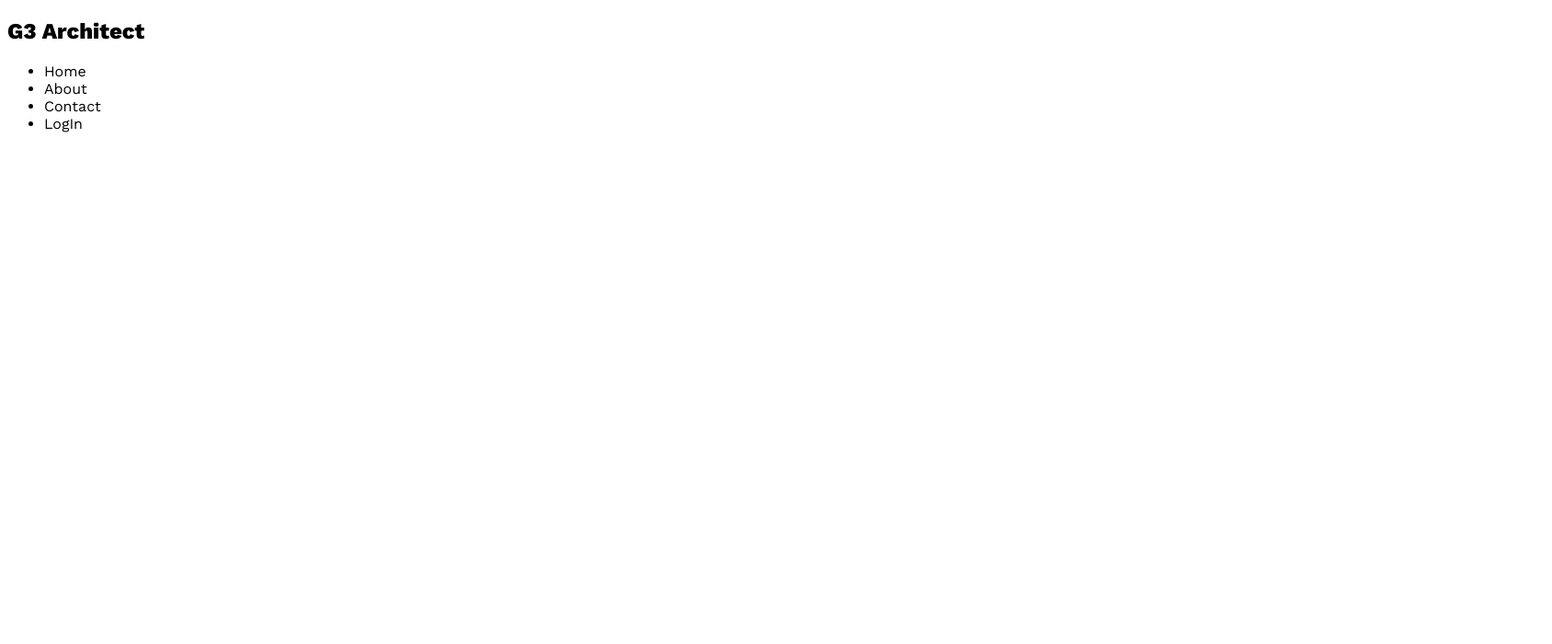
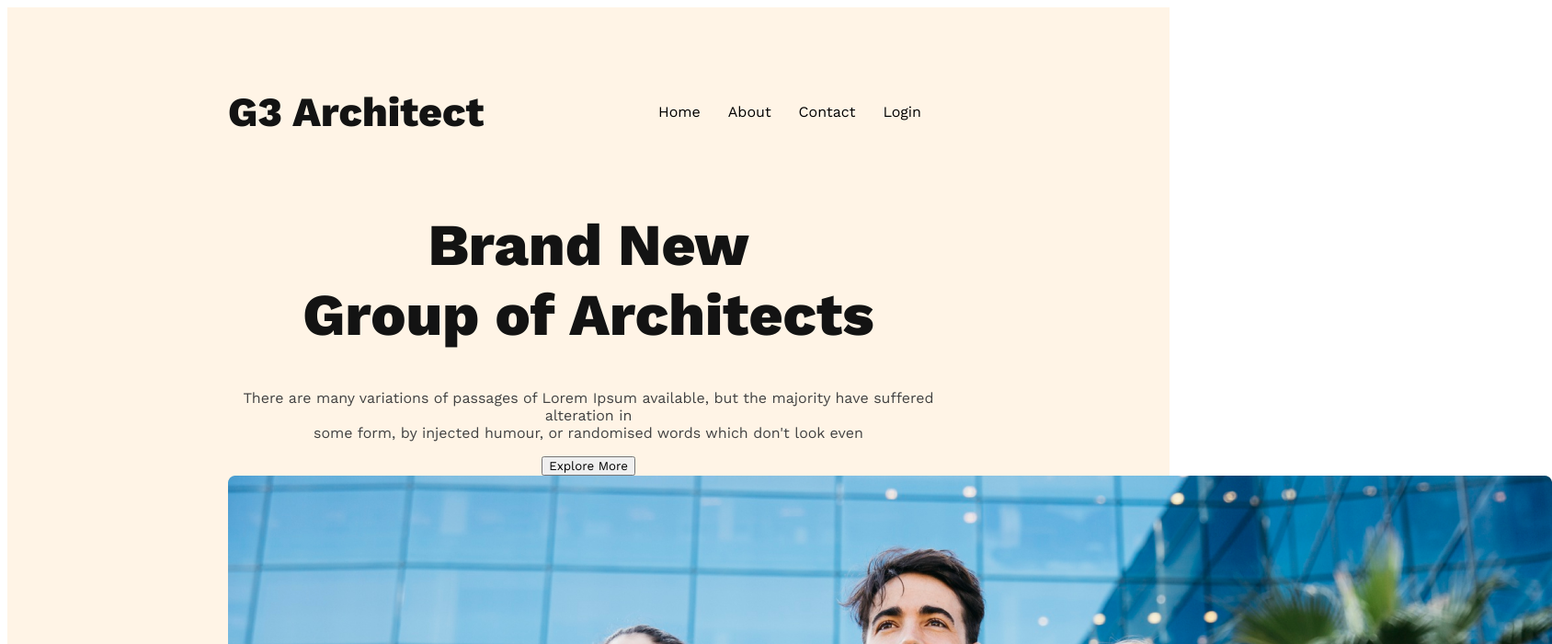
Before and after one commit to Tausif777/g3-architect-website, a plain HTML site: page index.html in a window 1280 px wide. Shown: the top 700 px of the page at 92% size, 1688 px wide, since content can reach past the window. Drawn offline with nearby package versions, Linux system fonts and the light colour scheme.

Commit message:
banner content added

```diff
--- a/index.html
+++ b/index.html
@@ -8,12 +8,25 @@
 </head>
 <body>
     <header>
-        <h2>G3 Architect</h2>
+        <nav>
+            <h2 class="nav-title">G3 Architect</h2>
         <ul>
             <li><a href=""></a>Home</li>
             <li><a href=""></a>About</li>
             <li><a href=""></a>Contact</li>
-            <li><a href=""></a>LogIn</li>
+            <li><a href=""></a>Login</li>
+        </ul>
+        </nav>
+        <div class="banner">
+            <div class="banner-content">
+                <h1 class="banner-title">Brand New <br>
+                    Group of Architects
+                    </h1>
+                    <p class="banner-description">There are many variations of passages of Lorem Ipsum available, but the majority have suffered alteration in <br> some form, by injected humour, or randomised words which don't look even</p>
+                    <button class="btn-primary">Explore More</button>
+            </div>
+                <img src="images/banner.png" alt="">
+        </div>
 
     </header>
     <main>
--- a/styles/architect.css
+++ b/styles/architect.css
@@ -1,7 +1,58 @@
 /*work sans font from google font*/
 
 @import url('https://fonts.googleapis.com/css2?family=Work+Sans:wght@400;600;800&display=swap');
+/*shared styles*/
 
 *{
     font-family: 'Work Sans', sans-serif;
 }
+
+/*shared styles*/
+
+
+/*header styles*/
+
+header{
+    background: rgba(255, 144, 14, 0.10);
+    padding: 50px 240px;
+
+}
+nav{
+    display: flex;
+    justify-content: space-between;
+    align-items: center;
+}
+.nav-title{
+    font-size: 2.8rem;
+    font-weight: 700;
+    color: #131313;
+}
+nav > ul{
+    display: flex;
+}
+nav  li{
+    list-style: none;
+    margin-right: 30px;
+    font-size: 1rem;
+    font-weight: 500;
+}
+nav li a{
+    color: #424242;
+}
+
+/*banner styles*/
+
+.banner-content{
+    text-align: center;
+    max-width: 800px;
+    margin: 0 auto;
+}
+
+.banner-title{
+    font-size: 4rem;
+    font-weight: 800;
+    color: #131313;
+}
+.banner-description{
+    color: #424242;
+}
```
